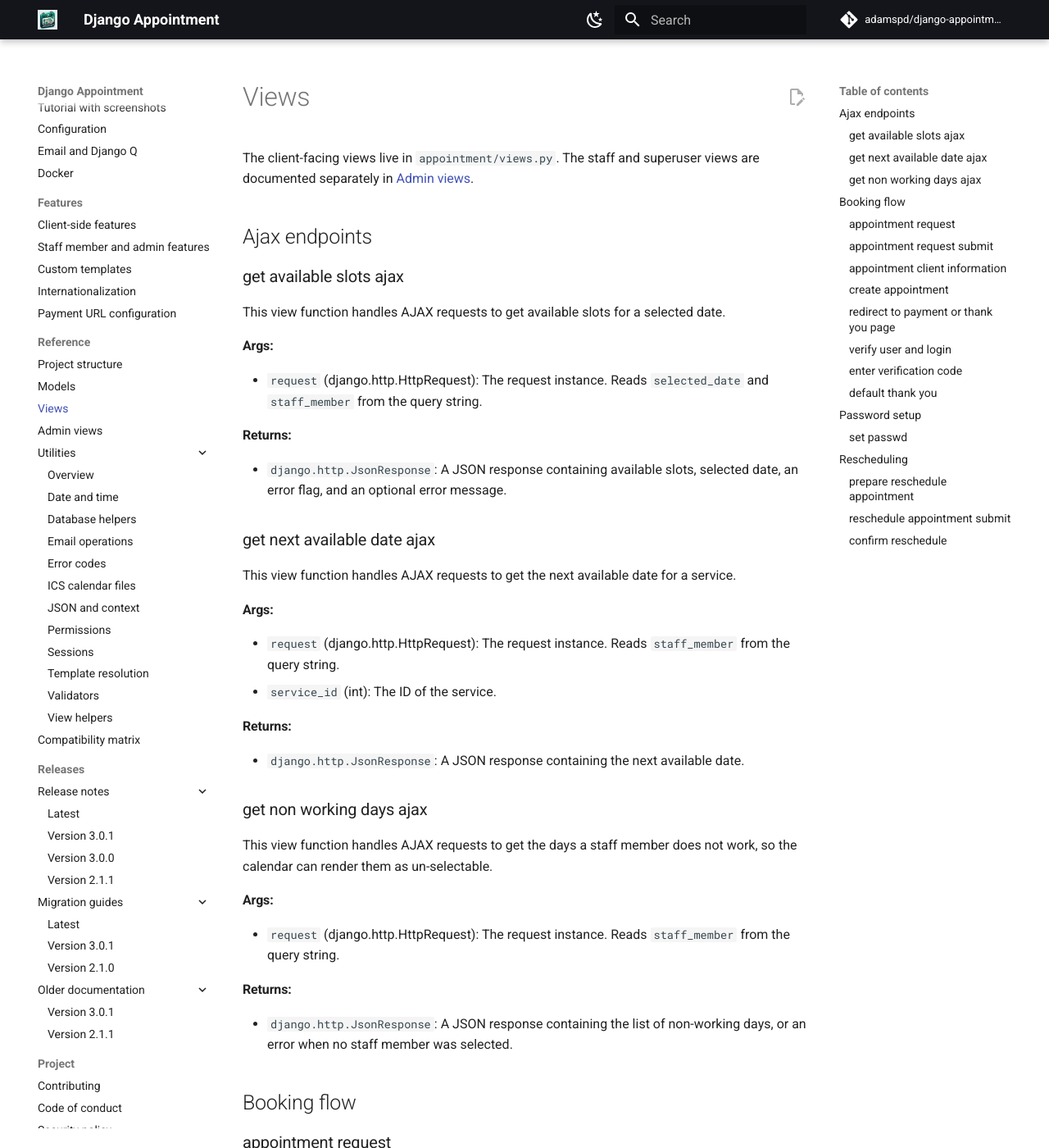
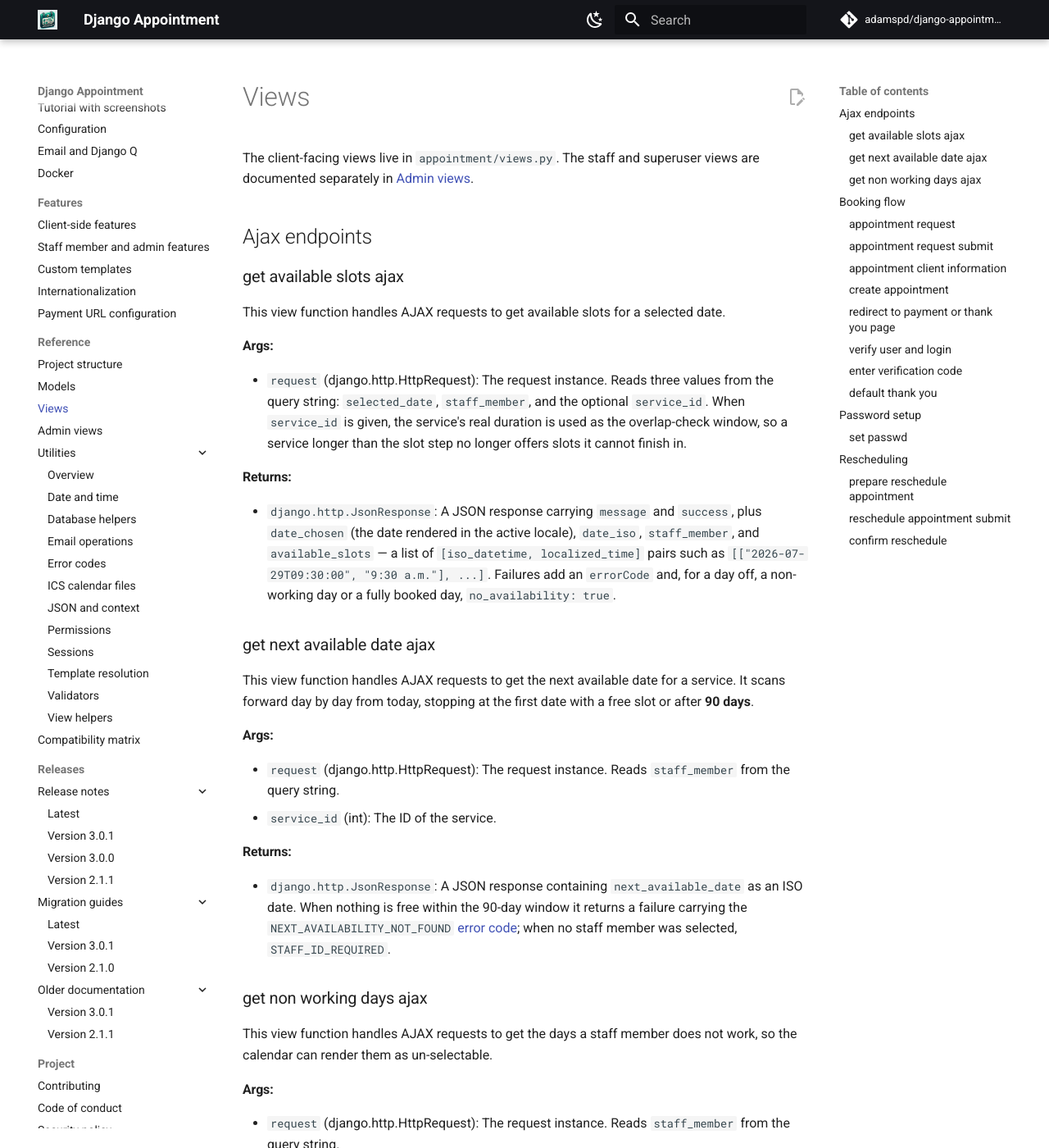
Before and after one commit to adamspd/django-appointment, an MkDocs documentation site: the page built from docs/views.md, in a window 1280 px wide and 1400 px high. Shown: the whole window at 82% size. Built offline with MkDocs 1.6.1 and Material for MkDocs 9.7.7, drawn with Linux system fonts in a browser that asks for light colours; comment, search, counter and statistics services are not loaded.

Commit message:
Document service_id and next-availability error

```diff
--- a/docs/views.md
+++ b/docs/views.md
@@ -9,21 +9,29 @@
 This view function handles AJAX requests to get available slots for a selected date.
 
 #### Args:
-- `request` (django.http.HttpRequest): The request instance. Reads `selected_date` and `staff_member` from the query
-  string.
+- `request` (django.http.HttpRequest): The request instance. Reads three values from the query string:
+  `selected_date`, `staff_member`, and the optional `service_id`. When `service_id` is given, the service's real
+  duration is used as the overlap-check window, so a service longer than the slot step no longer offers slots it
+  cannot finish in.
 
 #### Returns:
-- `django.http.JsonResponse`: A JSON response containing available slots, selected date, an error flag, and an optional error message.
+- `django.http.JsonResponse`: A JSON response carrying `message` and `success`, plus `date_chosen` (the date
+  rendered in the active locale), `date_iso`, `staff_member`, and `available_slots` — a list of
+  `[iso_datetime, localized_time]` pairs such as `[["2026-07-29T09:30:00", "9:30 a.m."], ...]`. Failures add an
+  `errorCode` and, for a day off, a non-working day or a fully booked day, `no_availability: true`.
 
 ### get next available date ajax
-This view function handles AJAX requests to get the next available date for a service.
+This view function handles AJAX requests to get the next available date for a service. It scans forward day by day
+from today, stopping at the first date with a free slot or after **90 days**.
 
 #### Args:
 - `request` (django.http.HttpRequest): The request instance. Reads `staff_member` from the query string.
 - `service_id` (int): The ID of the service.
 
 #### Returns:
-- `django.http.JsonResponse`: A JSON response containing the next available date.
+- `django.http.JsonResponse`: A JSON response containing `next_available_date` as an ISO date. When nothing is free
+  within the 90-day window it returns a failure carrying the `NEXT_AVAILABILITY_NOT_FOUND`
+  [error code](utils/error_codes.md); when no staff member was selected, `STAFF_ID_REQUIRED`.
 
 ### get non working days ajax
 This view function handles AJAX requests to get the days a staff member does not work, so the calendar can render
```
Also changed, not shown: docs/admin_views.md (+5 -3 lines), docs/utils/error_codes.md (+2 -0 lines).
